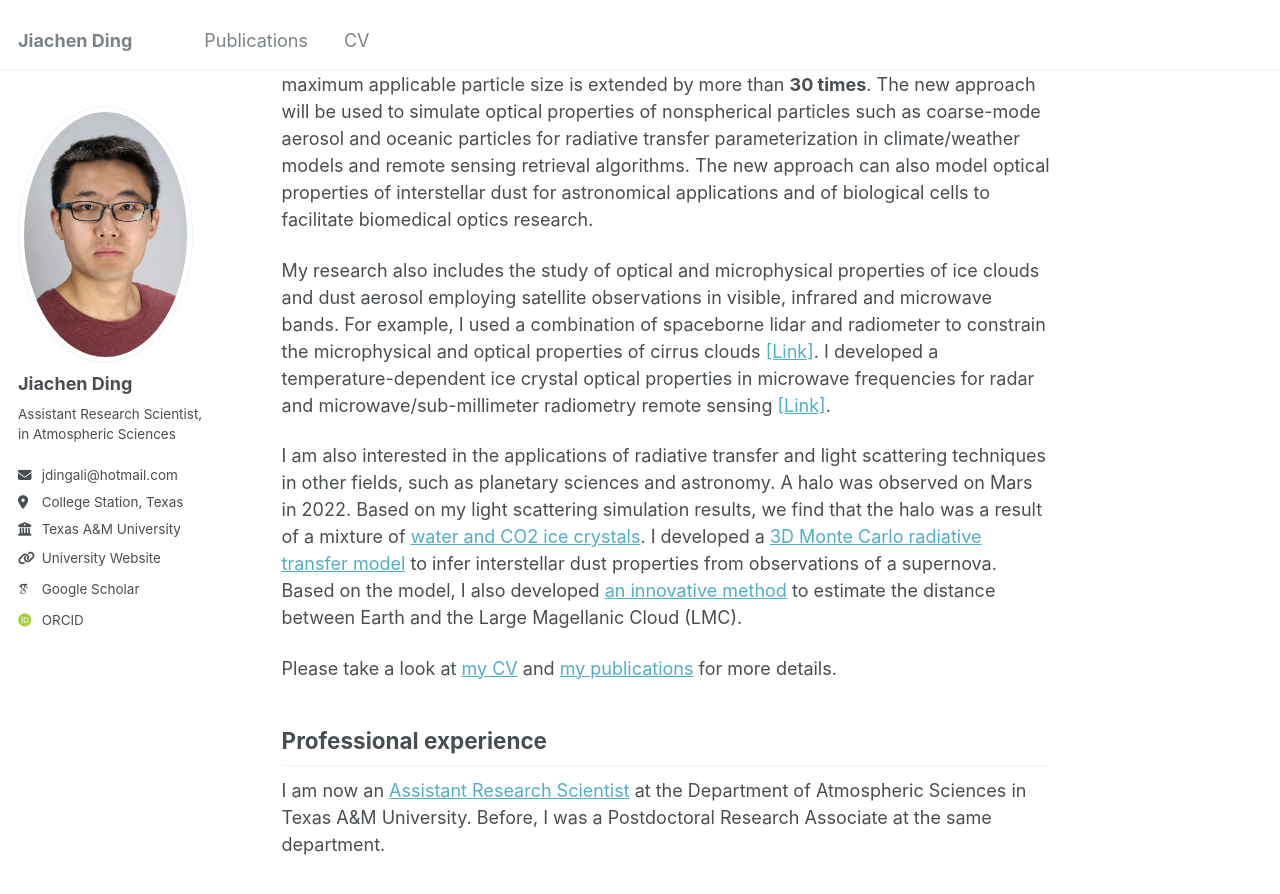
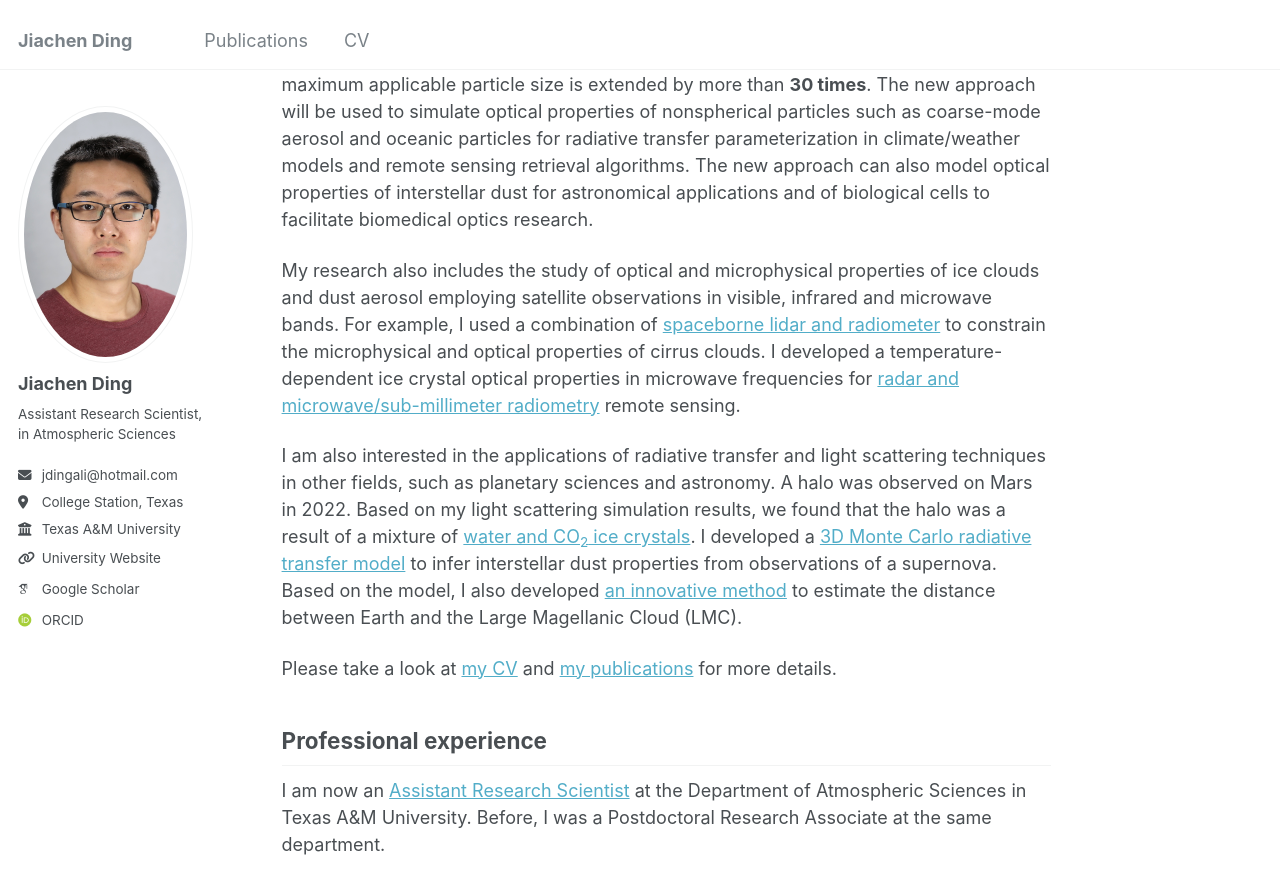
Before and after one commit to jdingali/jdingali.github.io, a Jekyll site: the page built from _pages/about.md, in a window 1280 px wide and 900 px high, scrolled down 687 px. Shown: the top 894 px of the window. Built offline with Jekyll 4.4.1, drawn with Linux system fonts in a browser that asks for light colours; some web fonts are replaced.

Commit message:
Modified some details on the homepage...

```diff
--- a/_pages/about.md
+++ b/_pages/about.md
@@ -23,9 +23,9 @@ I developed a vector radiative transfer model [(VRTM)](https://www.sciencedirect
 
 I recently made a breakthrough in [light scattering by spheroidal particles](https://opg.optica.org/oe/fulltext.cfm?uri=oe-31-24-40937&id=542527), which is reported in the [ELS Newsletter](https://www.astro.umd.edu/~elsnews/issue116.htm). Starting from Maxwell’s equations, I derived an analytical solution to optical properties of spheroids based on spheroidal coordinates. Compared with previous studies, my new formulation is much more numerically stable, and the maximum applicable particle size is extended by more than __30 times__. The new approach will be used to simulate optical properties of nonspherical particles such as coarse-mode aerosol and oceanic particles for radiative transfer parameterization in climate/weather models and remote sensing retrieval algorithms. The new approach can also model optical properties of interstellar dust for astronomical applications and of biological cells to facilitate biomedical optics research.
 
-My research also includes the study of optical and microphysical properties of ice clouds and dust aerosol employing satellite observations in visible, infrared and microwave bands. For example, I used a combination of spaceborne lidar and radiometer to constrain the microphysical and optical properties of cirrus clouds [[Link]](https://opg.optica.org/oe/fulltext.cfm?uri=oe-24-1-620&id=335406). I developed a temperature-dependent ice crystal optical properties in microwave frequencies for radar and microwave/sub-millimeter radiometry remote sensing [[Link]](https://www.sciencedirect.com/science/article/pii/S0022407316306367).
+My research also includes the study of optical and microphysical properties of ice clouds and dust aerosol employing satellite observations in visible, infrared and microwave bands. For example, I used a combination of [spaceborne lidar and radiometer](https://opg.optica.org/oe/fulltext.cfm?uri=oe-24-1-620&id=335406) to constrain the microphysical and optical properties of cirrus clouds. I developed a temperature-dependent ice crystal optical properties in microwave frequencies for [radar and microwave/sub-millimeter radiometry](https://www.sciencedirect.com/science/article/pii/S0022407316306367) remote sensing.
 
-I am also interested in the applications of radiative transfer and light scattering techniques in other fields, such as planetary sciences and astronomy. A halo was observed on Mars in 2022. Based on my light scattering simulation results, we find that the halo was a result of a mixture of [water and CO2 ice crystals](https://agupubs.onlinelibrary.wiley.com/doi/full/10.1029/2023GL103457). I developed a [3D Monte Carlo radiative transfer model](https://iopscience.iop.org/article/10.3847/1538-4357/ac1069) to infer interstellar dust properties from observations of a supernova. Based on the model, I also developed [an innovative method](https://iopscience.iop.org/article/10.3847/2041-8213/acd37c) to estimate the distance between Earth and the Large Magellanic Cloud (LMC).
+I am also interested in the applications of radiative transfer and light scattering techniques in other fields, such as planetary sciences and astronomy. A halo was observed on Mars in 2022. Based on my light scattering simulation results, we found that the halo was a result of a mixture of [water and CO<sub>2</sub> ice crystals](https://agupubs.onlinelibrary.wiley.com/doi/full/10.1029/2023GL103457). I developed a [3D Monte Carlo radiative transfer model](https://iopscience.iop.org/article/10.3847/1538-4357/ac1069) to infer interstellar dust properties from observations of a supernova. Based on the model, I also developed [an innovative method](https://iopscience.iop.org/article/10.3847/2041-8213/acd37c) to estimate the distance between Earth and the Large Magellanic Cloud (LMC).
 
 Please take a look at [my CV](cv/) and [my publications](publications/) for more details.
 
```
